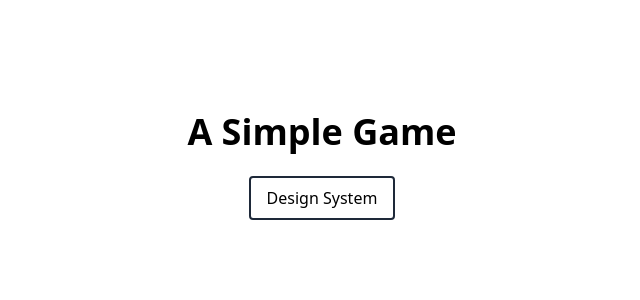
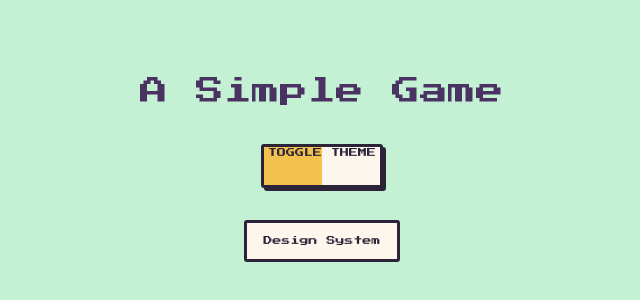
Before and after one commit to ShanSenanayake/a-simple-game, a Svelte app: page / in a window 1280 px wide. Shown: the part 234-534 px from the top of the page, without its empty margins (318-958 px from the left). Built offline with nearby package versions, Linux system fonts and the light colour scheme.

Commit message:
add theme toggler

```diff
--- a/src/App.svelte
+++ b/src/App.svelte
@@ -1,17 +1,34 @@
 <script lang="ts">
   import DesignSystem from './lib/DesignSystem.svelte';
+  import ThemeToggle from './lib/ThemeToggle.svelte';
+  import { theme } from './lib/theme';
 
   let showDesignSystem = false;
 </script>
 
+<svelte:head>
+  <link
+    href="https://fonts.googleapis.com/css2?family=Press+Start+2P&family=Space+Mono:wght@400;700&display=swap"
+    rel="stylesheet"
+  />
+</svelte:head>
+
+<div
+  data-theme={$theme === 'arcade' ? 'arcade' : undefined}
+  class="min-h-screen bg-mint font-mono text-ink transition-colors duration-200"
+>
   {#if showDesignSystem}
     <DesignSystem onBack={() => (showDesignSystem = false)} />
   {:else}
-  <div class="flex flex-col items-center justify-center min-h-screen gap-6">
-    <h1 class="text-4xl font-bold">A Simple Game</h1>
+    <div class="flex flex-col items-center justify-center min-h-screen gap-8 px-4">
+      <h1 class="font-display text-display-lg text-primary leading-normal text-center">
+        A Simple Game
+      </h1>
+      <ThemeToggle />
       <button
-      class="px-4 py-2 border-2 border-gray-800 rounded cursor-pointer hover:bg-gray-100"
-      on:click={() => (showDesignSystem = true)}
-    >Design System</button>
+        class="font-display text-display-xs px-4 py-3 border-3 border-ink rounded-block bg-cream text-ink cursor-pointer"
+        on:click={() => (showDesignSystem = true)}>Design System</button
+      >
     </div>
   {/if}
+</div>
--- a/src/app.css
+++ b/src/app.css
@@ -49,6 +49,12 @@
   --shadow-pixel: 6px 6px 0 var(--tw-shadow-color, var(--color-ink));
   --shadow-pixel-sm: 3px 3px 0 var(--tw-shadow-color, var(--color-ink));
 
+  /* Semantic role aliases — use these in UI components instead of literal color names */
+  --color-primary: var(--color-grape-deep);
+  --color-primary-fg: var(--color-cream);
+  --color-secondary: var(--color-mustard);
+  --color-secondary-fg: var(--color-ink);
+
   /* Swatch foreground colors — text color to use ON each swatch background */
   --color-mint-fg: var(--color-ink);
   --color-mint-deep-fg: var(--color-ink);
@@ -97,8 +103,9 @@
   --color-mustard: var(--color-arcade-yellow);
   --color-coral: var(--color-arcade-pink);
   --color-ink: var(--color-arcade-text);
-  /* mustard-fg can't cascade correctly: arcade-ink is light but arcade-mustard is bright yellow */
+  /* mustard-fg / secondary-fg: arcade-ink is light but arcade-mustard is bright yellow */
   --color-mustard-fg: var(--color-arcade-bg);
+  --color-secondary-fg: var(--color-arcade-bg);
 }
 
 body {
--- /dev/null
+++ b/src/lib/ThemeToggle.svelte
@@ -0,0 +1,25 @@
+<script lang="ts">
+  import { theme } from './theme';
+</script>
+
+<button
+  class="relative inline-flex h-11 border-3 border-ink rounded-block shadow-pixel-sm shadow-ink overflow-hidden bg-cream cursor-pointer"
+  on:click={() => theme.set($theme === 'mint' ? 'arcade' : 'mint')}
+>
+  <!-- sliding thumb -->
+  <div
+    class="absolute inset-y-0 left-0 w-1/2 bg-secondary pointer-events-none transition-transform duration-200 ease-in-out {$theme ===
+    'arcade'
+      ? 'translate-x-full'
+      : 'translate-x-0'}"
+  ></div>
+  <!-- labels -->
+  <div
+    class="relative w-full z-10 font-display flex justify-center items-center px-1 text-display-xs transition-colors duration-200 {$theme ===
+    'mint'
+      ? 'text-secondary-fg'
+      : 'text-ink'}"
+  >
+    TOGGLE THEME
+  </div>
+</button>
--- /dev/null
+++ b/src/lib/theme.ts
@@ -0,0 +1,19 @@
+import { writable } from 'svelte/store';
+
+export type ThemeName = 'mint' | 'arcade';
+
+const STORAGE_KEY = 'riddle-theme';
+
+const stored = (
+  typeof localStorage !== 'undefined' ? localStorage.getItem(STORAGE_KEY) : null
+) as ThemeName | null;
+
+const store = writable<ThemeName>(stored ?? 'mint');
+
+export const theme = {
+  subscribe: store.subscribe,
+  set(value: ThemeName) {
+    store.set(value);
+    localStorage.setItem(STORAGE_KEY, value);
+  },
+};
```
Lines whose indentation alone changed are shown as unchanged.
